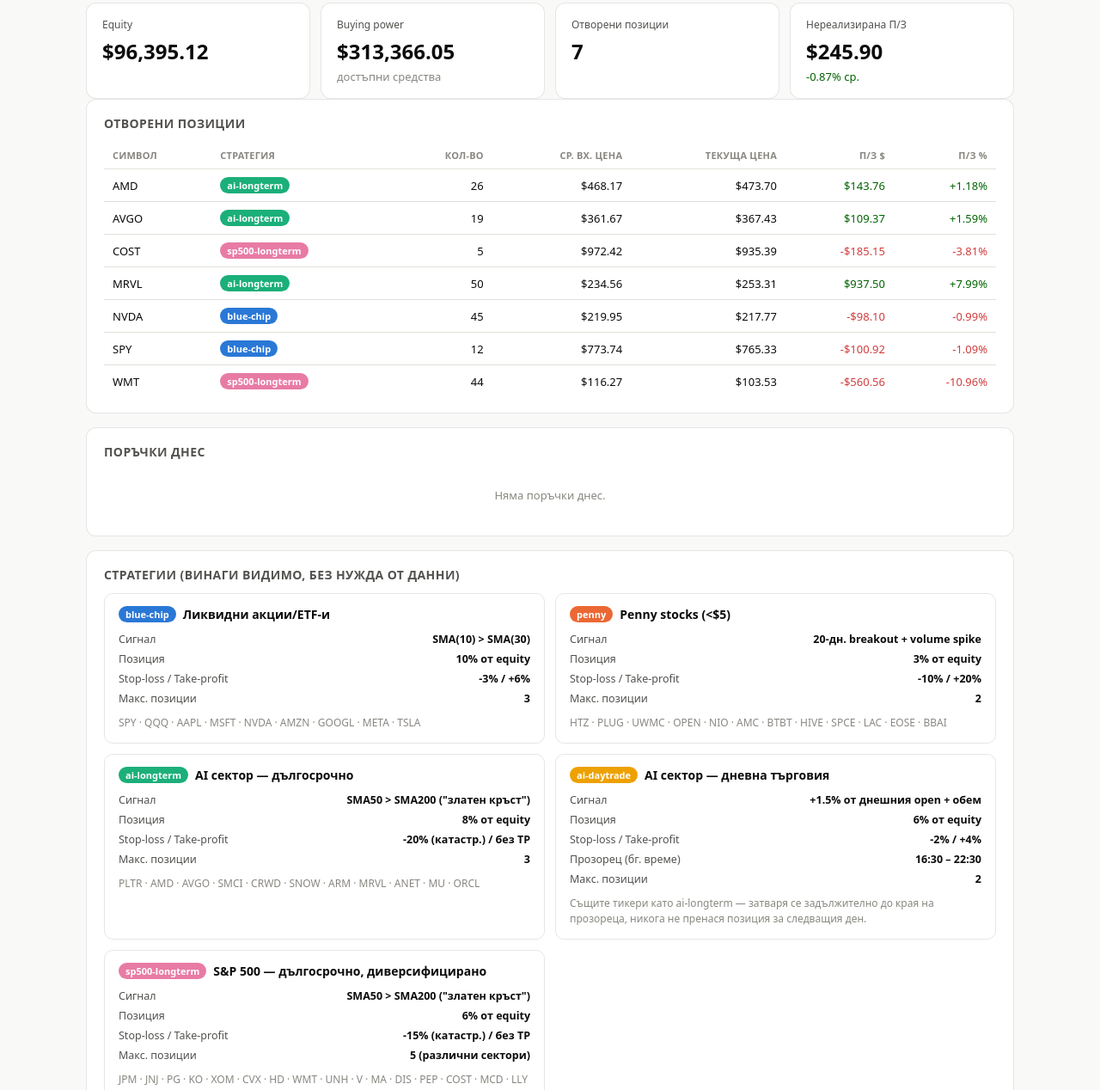
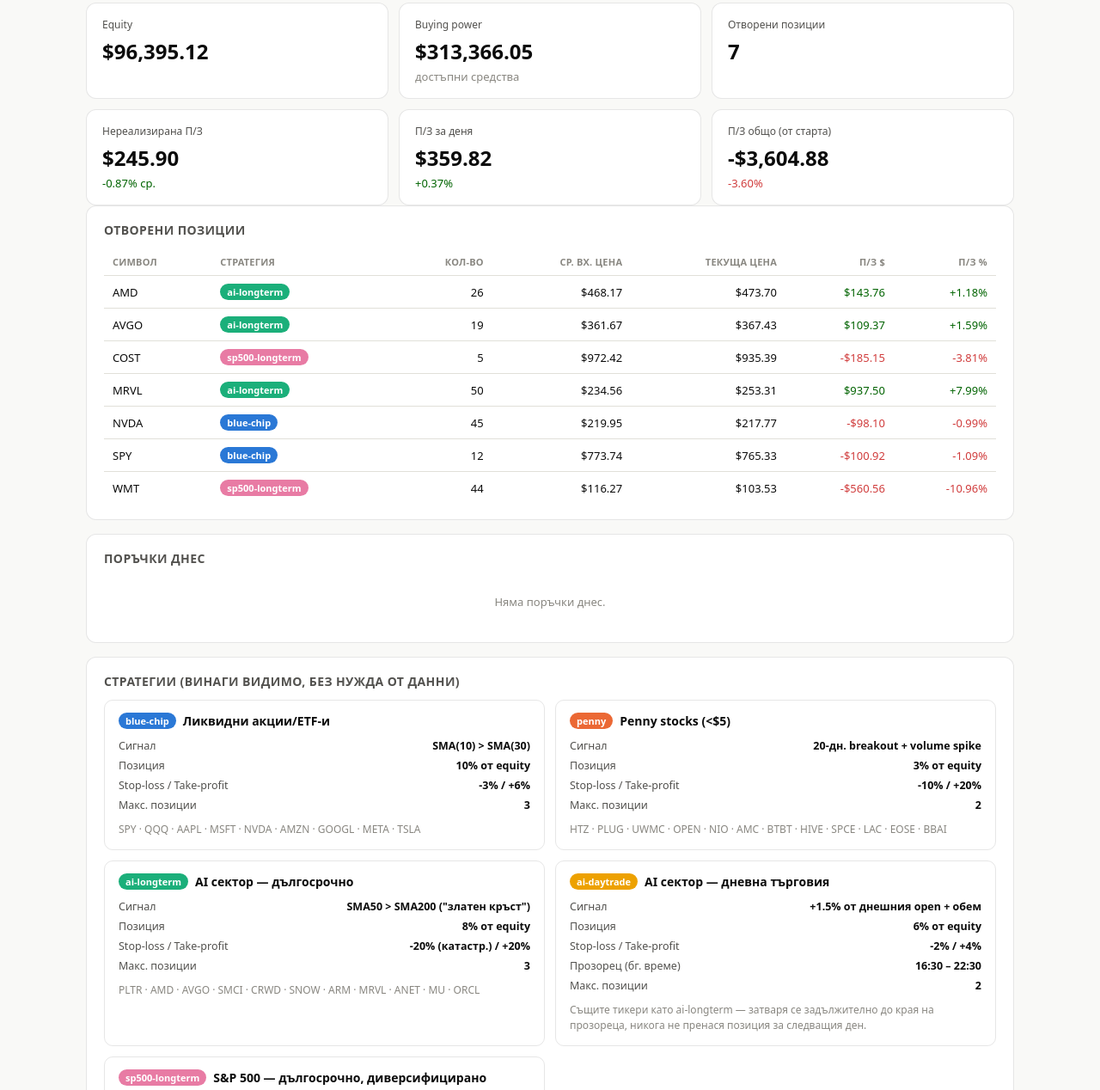
Before and after one commit to Yani19082011/alpaca-bot, a plain HTML site: page docs/index.html in a window 1280 px wide. Shown: the part 312-1580 px from the top of the page at 86% size. Drawn offline with Linux system fonts and the light colour scheme.

Commit message:
Update index.html

```diff
--- a/docs/index.html
+++ b/docs/index.html
@@ -109,7 +109,7 @@
   .status-line.err { color: var(--critical); }
 
   /* KPI row */
-  .kpi-row { display: grid; grid-template-columns: repeat(4, 1fr); gap: 12px; }
+  .kpi-row { display: grid; grid-template-columns: repeat(3, 1fr); gap: 12px; }
   @media (max-width: 700px) { .kpi-row { grid-template-columns: repeat(2, 1fr); } }
   .stat-tile { background: var(--card); border: 1px solid var(--border); border-radius: 12px; padding: 16px 18px; }
   .stat-tile .label { font-size: 12px; color: var(--text-secondary); margin-bottom: 6px; }
@@ -195,6 +195,8 @@
     <div class="stat-tile"><div class="label">Buying power</div><div class="value" id="kpiBuyingPower">—</div><div class="delta neutral">достъпни средства</div></div>
     <div class="stat-tile"><div class="label">Отворени позиции</div><div class="value" id="kpiPositions">—</div><div class="delta neutral" id="kpiPositionsSub"></div></div>
     <div class="stat-tile"><div class="label">Нереализирана П/З</div><div class="value" id="kpiPL">—</div><div class="delta neutral" id="kpiPLPct"></div></div>
+    <div class="stat-tile"><div class="label">П/З за деня</div><div class="value" id="kpiDayPL">—</div><div class="delta neutral" id="kpiDayPLPct"></div></div>
+    <div class="stat-tile"><div class="label">П/З общо (от старта)</div><div class="value" id="kpiTotalPL">—</div><div class="delta neutral" id="kpiTotalPLPct"></div></div>
   </div>
 
   <div class="card">
@@ -233,7 +235,7 @@
         <div class="title"><span class="badge ai-longterm">ai-longterm</span><strong>AI сектор — дългосрочно</strong></div>
         <div class="row"><span>Сигнал</span><b>SMA50 &gt; SMA200 ("златен кръст")</b></div>
         <div class="row"><span>Позиция</span><b>8% от equity</b></div>
-        <div class="row"><span>Stop-loss / Take-profit</span><b>-20% (катастр.) / без TP</b></div>
+        <div class="row"><span>Stop-loss / Take-profit</span><b>-20% (катастр.) / +20%</b></div>
         <div class="row"><span>Макс. позиции</span><b>3</b></div>
         <div class="tickers">PLTR · AMD · AVGO · SMCI · CRWD · SNOW · ARM · MRVL · ANET · MU · ORCL</div>
       </div>
@@ -252,7 +254,7 @@
         <div class="title"><span class="badge sp500-longterm">sp500-longterm</span><strong>S&amp;P 500 — дългосрочно, диверсифицирано</strong></div>
         <div class="row"><span>Сигнал</span><b>SMA50 &gt; SMA200 ("златен кръст")</b></div>
         <div class="row"><span>Позиция</span><b>6% от equity</b></div>
-        <div class="row"><span>Stop-loss / Take-profit</span><b>-15% (катастр.) / без TP</b></div>
+        <div class="row"><span>Stop-loss / Take-profit</span><b>-15% (катастр.) / +20%</b></div>
         <div class="row"><span>Макс. позиции</span><b>5 (различни сектори)</b></div>
         <div class="tickers">JPM · JNJ · PG · KO · XOM · CVX · HD · WMT · UNH · V · MA · DIS · PEP · COST · MCD · LLY</div>
       </div>
@@ -342,6 +344,22 @@
       : 0;
     setText(plPctEl, positions.length ? fmtPct(avgPct) + " ср." : "");
     plPctEl.className = "delta " + (totalPL > 0 ? "good" : totalPL < 0 ? "critical" : "neutral");
+
+    var dayPL = account.day_pl === null || account.day_pl === undefined ? NaN : parseFloat(account.day_pl);
+    var dayPLPct = account.day_pl_pct === null || account.day_pl_pct === undefined ? NaN : parseFloat(account.day_pl_pct) * 100;
+    var dayPLEl = document.getElementById("kpiDayPL");
+    var dayPLPctEl = document.getElementById("kpiDayPLPct");
+    setText(dayPLEl, fmtMoney(dayPL));
+    setText(dayPLPctEl, isNaN(dayPLPct) ? "" : fmtPct(dayPLPct));
+    dayPLPctEl.className = "delta " + (dayPL > 0 ? "good" : dayPL < 0 ? "critical" : "neutral");
+
+    var totalAcctPL = account.total_pl === null || account.total_pl === undefined ? NaN : parseFloat(account.total_pl);
+    var totalAcctPLPct = account.total_pl_pct === null || account.total_pl_pct === undefined ? NaN : parseFloat(account.total_pl_pct) * 100;
+    var totalPLEl = document.getElementById("kpiTotalPL");
+    var totalPLPctEl = document.getElementById("kpiTotalPLPct");
+    setText(totalPLEl, fmtMoney(totalAcctPL));
+    setText(totalPLPctEl, isNaN(totalAcctPLPct) ? "" : fmtPct(totalAcctPLPct));
+    totalPLPctEl.className = "delta " + (totalAcctPL > 0 ? "good" : totalAcctPL < 0 ? "critical" : "neutral");
   }
 
   function renderPositions(positions, dtTaggedSymbols) {
```
